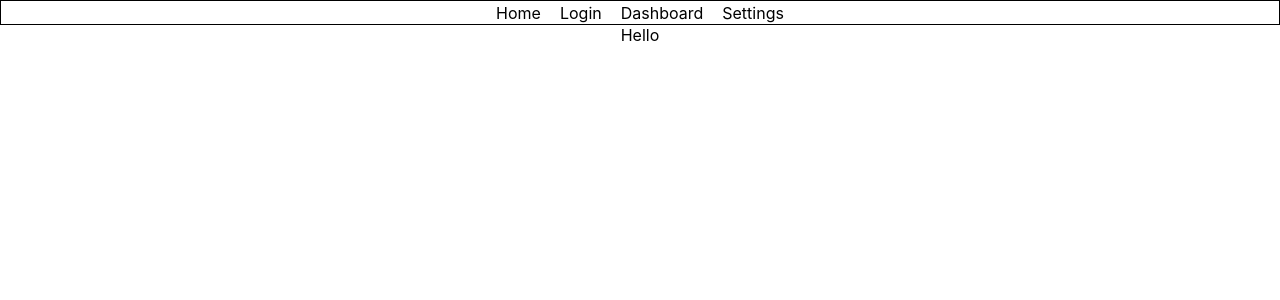
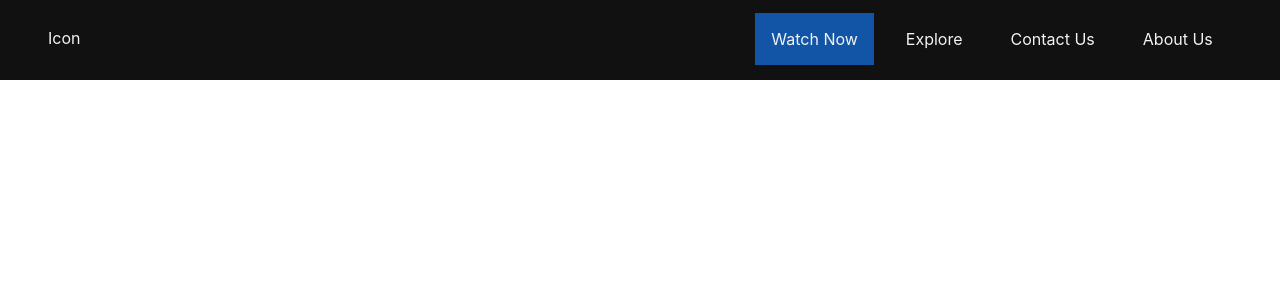
Before and after one commit to Rshukla12/react-week-4, a React (Create React App) app: page / in a window 1280 px wide. Shown: the top 300 px of the page. Built offline with nearby package versions, Linux system fonts and the light colour scheme.

Commit message:
Created Navbar using styled components

```diff
--- a/src/App.js
+++ b/src/App.js
@@ -1,5 +1,6 @@
 import './App.css';
-import PrivateRoutesApp from './Router - 5/PrivateRoutesApp';
+import Navbar from './Components/Composition and Styled Components/Styled Components/Navbar/Navbar';
+// import PrivateRoutesApp from './Router - 5/PrivateRoutesApp';
 // import DynamicRouter from './Router - 2/DynamicRouter';
 // import Dashboard from './Dashboard App/Dashboard';
 // import ContextApp from './Components/Context API/ContextApp';
@@ -14,7 +15,8 @@ function App() {
       {/* <ContextApp /> */}
       {/* <Dashboard /> */}
       {/* <DynamicRouter /> */}
-      <PrivateRoutesApp />
+      {/* <PrivateRoutesApp /> */}
+      <Navbar />
     </div>
   );
 }
--- /dev/null
+++ b/src/Components/Composition and Styled Components/Styled Components/Navbar/Navbar.jsx
@@ -0,0 +1,55 @@
+import styled from "styled-components";
+
+const NavbarWrapper = styled.div`
+    width: 91%;
+    padding: 1% 5% 1.5%;
+    position: fixed;
+    height: 3rem;
+    background-color: #111111;
+`;
+
+const NavLinksWrapper = styled.div`
+    display: flex;
+    gap: 1rem;
+    justify-content: end;
+`;
+
+const NavLinks = styled.div`
+    padding: 1rem;
+    color: #f3f3f3;
+    @media ( max-width: 768px ) {
+        font-size: 0.7rem;
+        padding: 0.5rem;
+        margin-top: 0.75rem;
+    }
+`;
+
+const PromoLink = styled(NavLinks)`
+    background-color: #1254a5;
+`;
+
+const Icon = styled.div`
+    position: absolute;
+    left: 3rem;
+    top: 1.75rem;
+    color: #f3f3f3;
+    @media (max-width: 768px) {
+        display: none;
+    }
+`;
+
+const Navbar = () => {
+    return (
+        <NavbarWrapper>
+            <Icon>Icon</Icon>
+            <NavLinksWrapper>
+                <PromoLink>Watch Now</PromoLink>
+                <NavLinks>Explore</NavLinks>
+                <NavLinks>Contact Us</NavLinks>
+                <NavLinks>About Us</NavLinks>
+            </NavLinksWrapper>
+        </NavbarWrapper>
+    )
+};
+
+export default Navbar;
```
